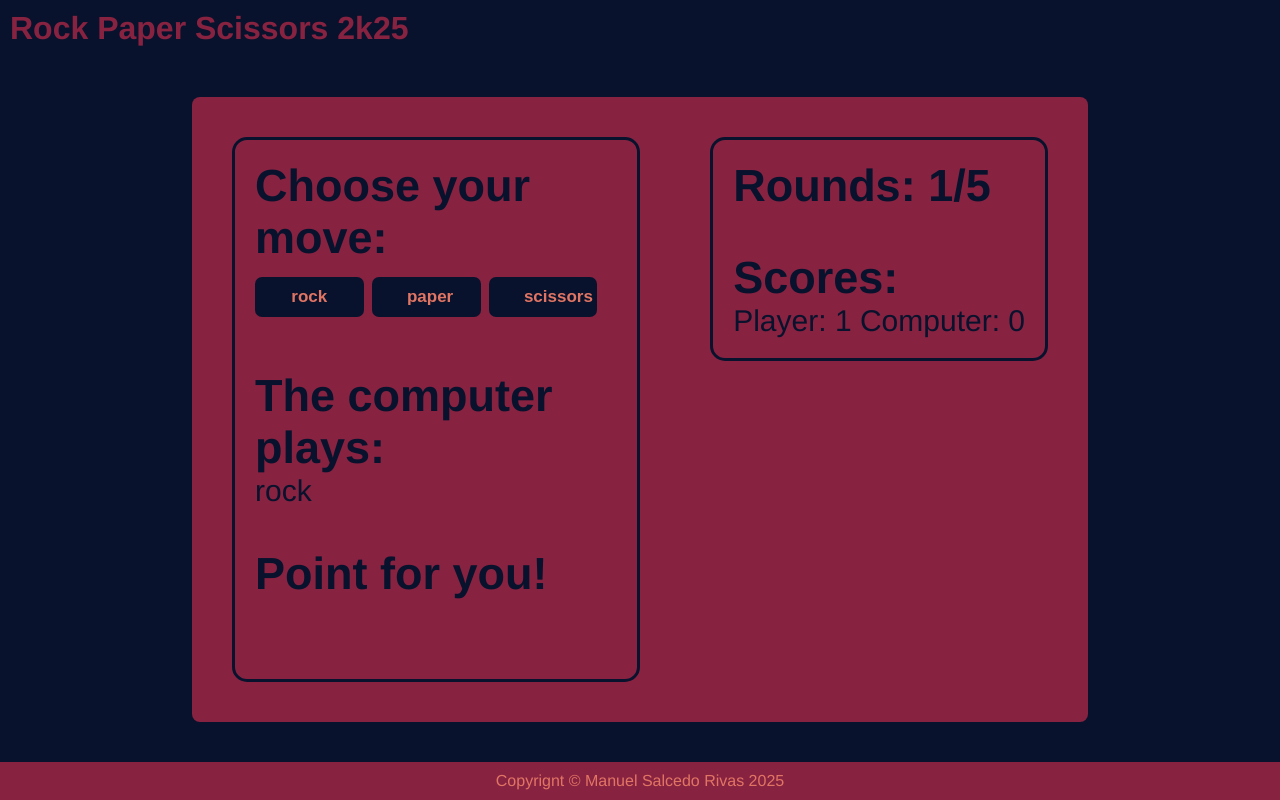
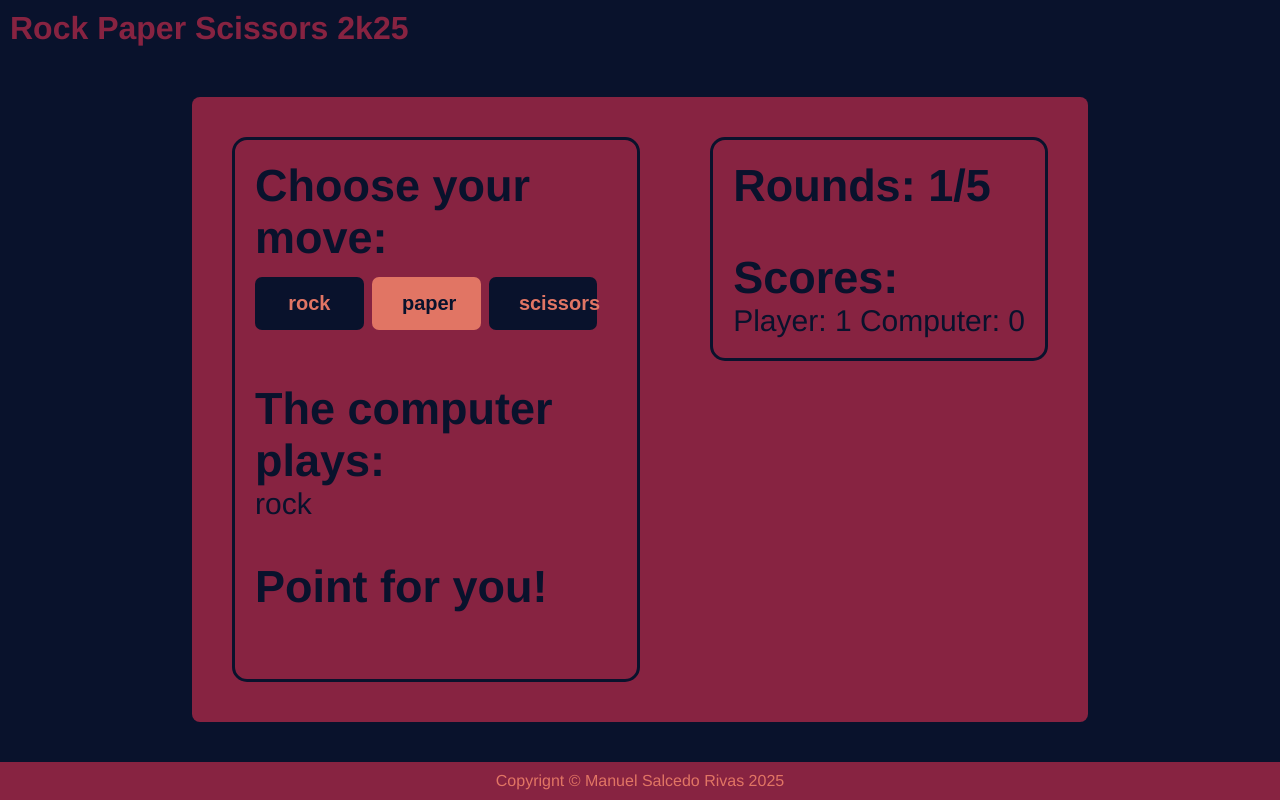
Before and after one commit to SalcedoMA/rock-paper-scissors-2k25, a plain HTML site: page index.html in a window 1280 px wide. Both pictures are taken after a click on the element "rock paper scissors". Drawn offline with Linux system fonts and the light colour scheme.

Commit message:
Add :focus and :disabled styles to buttons

```diff
--- a/styles.css
+++ b/styles.css
@@ -50,7 +50,6 @@ body {
 .game-container {
     display: flex;
     flex-direction: column;
-    /* justify-content: space-around; */
     font-size: 30px;
     border: 3px solid #09122C;
     border-radius: 0.5em;
@@ -61,14 +60,25 @@ body {
 .moves, #playagain button {
     background-color: #09122C;
     color: #E17564;
-    padding: 10px 35px;
+    padding: 15px 30px;
     border-radius: 7px;
     border: none;
     margin: 13px 0;
-    font-size: 17px;
+    font-size: 20px;
     font-weight:600;
     width: 30%;
+}
 
+.moves:focus, #playagain button:focus {
+    background-color: #E17564;
+    color: #09122C;
+    /* border: 3px solid #09122C; */
+}
+
+.moves:disabled, #playagain button:disabled {
+    background-color: #814053;
+    color: #5e2e3c;
+    /* border: 3px solid #09122C; */
 }
 
 /* FOOTER */
```
